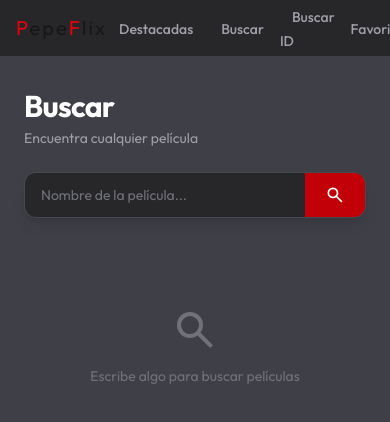
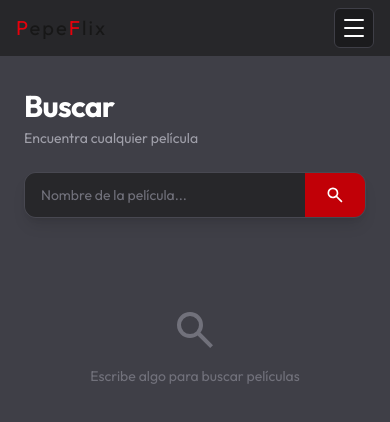
Before and after one commit to kali10-cell/pelix, a Next.js app: page /buscar in a window 390 px wide. Shown: the top 422 px of the page. Built offline with nearby package versions, Linux system fonts and the light colour scheme.

Commit message:
Agrega menu hamburguesa movil

```diff
--- a/components/Navbar.jsx
+++ b/components/Navbar.jsx
@@ -1,4 +1,7 @@
+"use client";
+
 import Link from "next/link";
+import { useState } from "react";
 
 const links = [
   { href: "/", label: "Destacadas" },
@@ -11,6 +14,12 @@ const links = [
 ];
 
 export default function Navbar() {
+  const [open, setOpen] = useState(false);
+
+  function closeMenu() {
+    setOpen(false);
+  }
+
   return (
     <>
       {/* Sidebar — solo en md+ */}
@@ -33,22 +42,39 @@ export default function Navbar() {
       </nav>
 
       {/* Barra superior — solo en móvil */}
-      <nav className="md:hidden flex items-center justify-between px-4 h-full">
-        <Link href="/" className="font-mono text-xl tracking-widest">
+      <nav className="md:hidden relative flex items-center justify-between px-4 h-full">
+        <Link href="/" onClick={closeMenu} className="font-mono text-xl tracking-widest">
           <span className="text-red-600">P</span>epe<span className="text-red-600">F</span>lix
         </Link>
-        <ul className="flex items-center gap-1">
+        <button
+          type="button"
+          onClick={() => setOpen((value) => !value)}
+          aria-label={open ? "Cerrar menu" : "Abrir menu"}
+          aria-expanded={open}
+          className="flex h-10 w-10 flex-col items-center justify-center gap-1.5 rounded-md border border-zinc-700 bg-zinc-900/80 text-white"
+        >
+          <span className={`h-0.5 w-5 rounded bg-white transition-transform ${open ? "translate-y-2 rotate-45" : ""}`} />
+          <span className={`h-0.5 w-5 rounded bg-white transition-opacity ${open ? "opacity-0" : "opacity-100"}`} />
+          <span className={`h-0.5 w-5 rounded bg-white transition-transform ${open ? "-translate-y-2 -rotate-45" : ""}`} />
+        </button>
+
+        {open && (
+          <div className="absolute left-0 right-0 top-14 z-50 border-t border-zinc-700 bg-zinc-900 shadow-2xl shadow-black/50">
+            <ul className="flex flex-col p-2">
               {links.map(({ href, label }) => (
                 <li key={href}>
                   <Link
                     href={href}
-                className="px-3 py-1.5 rounded-lg text-sm font-medium text-zinc-400 hover:text-white hover:bg-zinc-700/60 transition-all duration-200"
+                    onClick={closeMenu}
+                    className="block rounded-md px-4 py-3 text-sm font-medium text-zinc-200 hover:bg-zinc-800 hover:text-white"
                   >
                     {label}
                   </Link>
                 </li>
               ))}
             </ul>
+          </div>
+        )}
       </nav>
     </>
   );
```
Lines whose indentation alone changed are shown as unchanged.
